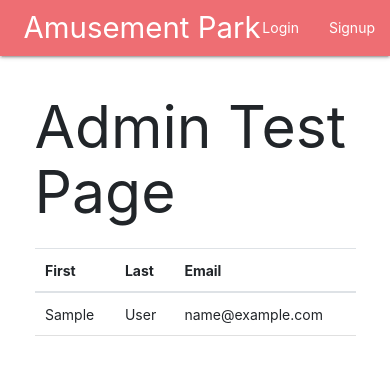
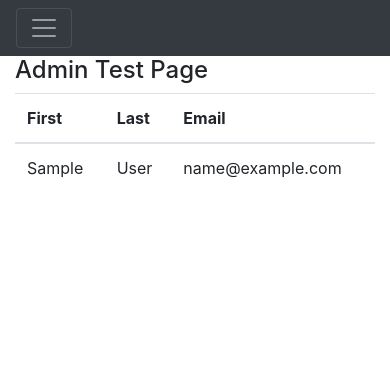
Before and after one commit to Austinkchow/amusement-park, a Django app: page /administrator/ in a window 390 px wide. Shown: the top 375 px of the page. Run offline with Django 3.2, Linux system fonts and the light colour scheme; tables that the repository leaves empty hold one stand-in row (values such as "Sample post"); some libraries are stand-ins or nearby versions.

Commit message:
adds hamburger to base.html

```diff
--- /dev/null
+++ b/amusementPark/main_app/static/JS/app.js
@@ -0,0 +1,3 @@
+<script src="https://code.jquery.com/jquery-3.3.1.slim.min.js" integrity="sha384-q8i/X+965DzO0rT7abK41JStQIAqVgRVzpbzo5smXKp4YfRvH+8abtTE1Pi6jizo" crossorigin="anonymous"></script>
+<script src="https://cdnjs.cloudflare.com/ajax/libs/popper.js/1.14.7/umd/popper.min.js" integrity="sha384-UO2eT0CpHqdSJQ6hJty5KVphtPhzWj9WO1clHTMGa3JDZwrnQq4sF86dIHNDz0W1" crossorigin="anonymous"></script>
+<script src="https://stackpath.bootstrapcdn.com/bootstrap/4.3.1/js/bootstrap.min.js" integrity="sha384-JjSmVgyd0p3pXB1rRibZUAYoIIy6OrQ6VrjIEaFf/nJGzIxFDsf4x0xIM+B07jRM" crossorigin="anonymous"></script>
--- a/amusementPark/main_app/templates/admin.html
+++ b/amusementPark/main_app/templates/admin.html
@@ -2,8 +2,8 @@
 
 {% block content %}
 
-    <h1>Admin Test Page</h1>
-    <p>{{ user.firstName }}</p>
+    <h4>Admin Test Page</h4>
+
     <table class="table">
         <thead>
           <tr>
--- a/amusementPark/main_app/templates/base.html
+++ b/amusementPark/main_app/templates/base.html
@@ -5,35 +5,39 @@
 <html lang="en">
 <head>
   <meta charset="UTF-8">
-  <meta name="viewport" content="width=device-width, initial-scale=1.0">
   <meta http-equiv="X-UA-Compatible" content="ie=edge">
   <title>Amusement Park</title>
-  <meta name="viewport" content="width=device-width, initial-scale=1.0">
+  <!-- Bootstrap Responsive Meta Tag and Stylesheet -->
+  <meta name="viewport" content="width=device-width, initial-scale=1, shrink-to-fit=no">
   <link rel="stylesheet" href="https://stackpath.bootstrapcdn.com/bootstrap/4.1.3/css/bootstrap.min.css"
     integrity="sha384-MCw98/SFnGE8fJT3GXwEOngsV7Zt27NXFoaoApmYm81iuXoPkFOJwJ8ERdknLPMO" crossorigin="anonymous">
 
-  <link rel="stylesheet" href="https://cdnjs.cloudflare.com/ajax/libs/materialize/1.0.0/css/materialize.min.css">
 
 </head>
 <body>
-  <header class="navbar-fixed">
-    <nav>
-      <div class="nav-wrapper">
-        <ul>
-          <li><a href="/" class="left brand-logo">&nbsp;&nbsp;Amusement Park</a></li>
-        </ul>
-        <ul class="right">
-          <li><a href="/login">Login</a></li>
-          <li><a href="/signup">Signup</a></li>
-        </ul>
+    <div class="pos-f-t">
+      <div class="collapse" id="navbarToggleExternalContent">
+        <div class="bg-dark p-4">
+          <h5 class="text-white h4">Amusement Park</h5>
+          <span class="text-muted">Toggleable via the navbar brand.</span>
+        </div>
       </div>
-
-    </nav>
+      <nav class="navbar navbar-dark bg-dark">
+        <button class="navbar-toggler" type="button" data-toggle="collapse" data-target="#navbarToggleExternalContent" aria-controls="navbarToggleExternalContent" aria-expanded="false" aria-label="Toggle navigation">
+          <span class="navbar-toggler-icon"></span>
+        </button>
+      </nav>
+    </div>
   </header>
   <main class="container">
     {% block content %}
     <!-- where all the other files go -->
     {% endblock %}
   </main>
+
+  <!-- Bootstrap JavaScript -->
+  <script src="https://code.jquery.com/jquery-3.3.1.slim.min.js" integrity="sha384-q8i/X+965DzO0rT7abK41JStQIAqVgRVzpbzo5smXKp4YfRvH+8abtTE1Pi6jizo" crossorigin="anonymous"></script>
+  <script src="https://cdnjs.cloudflare.com/ajax/libs/popper.js/1.14.7/umd/popper.min.js" integrity="sha384-UO2eT0CpHqdSJQ6hJty5KVphtPhzWj9WO1clHTMGa3JDZwrnQq4sF86dIHNDz0W1" crossorigin="anonymous"></script>
+  <script src="https://stackpath.bootstrapcdn.com/bootstrap/4.3.1/js/bootstrap.min.js" integrity="sha384-JjSmVgyd0p3pXB1rRibZUAYoIIy6OrQ6VrjIEaFf/nJGzIxFDsf4x0xIM+B07jRM" crossorigin="anonymous"></script>
 </body>
 </html>
--- a/amusementPark/main_app/templates/home.html
+++ b/amusementPark/main_app/templates/home.html
@@ -2,6 +2,6 @@
 
 {% block content %}
 
-    <h1>Home Page Test</h1>
+    <h4>Home Page Test</h4>
 
 {% endblock %}
```
Also changed, not shown: amusementPark/main_app/static/css/main.css (added).
